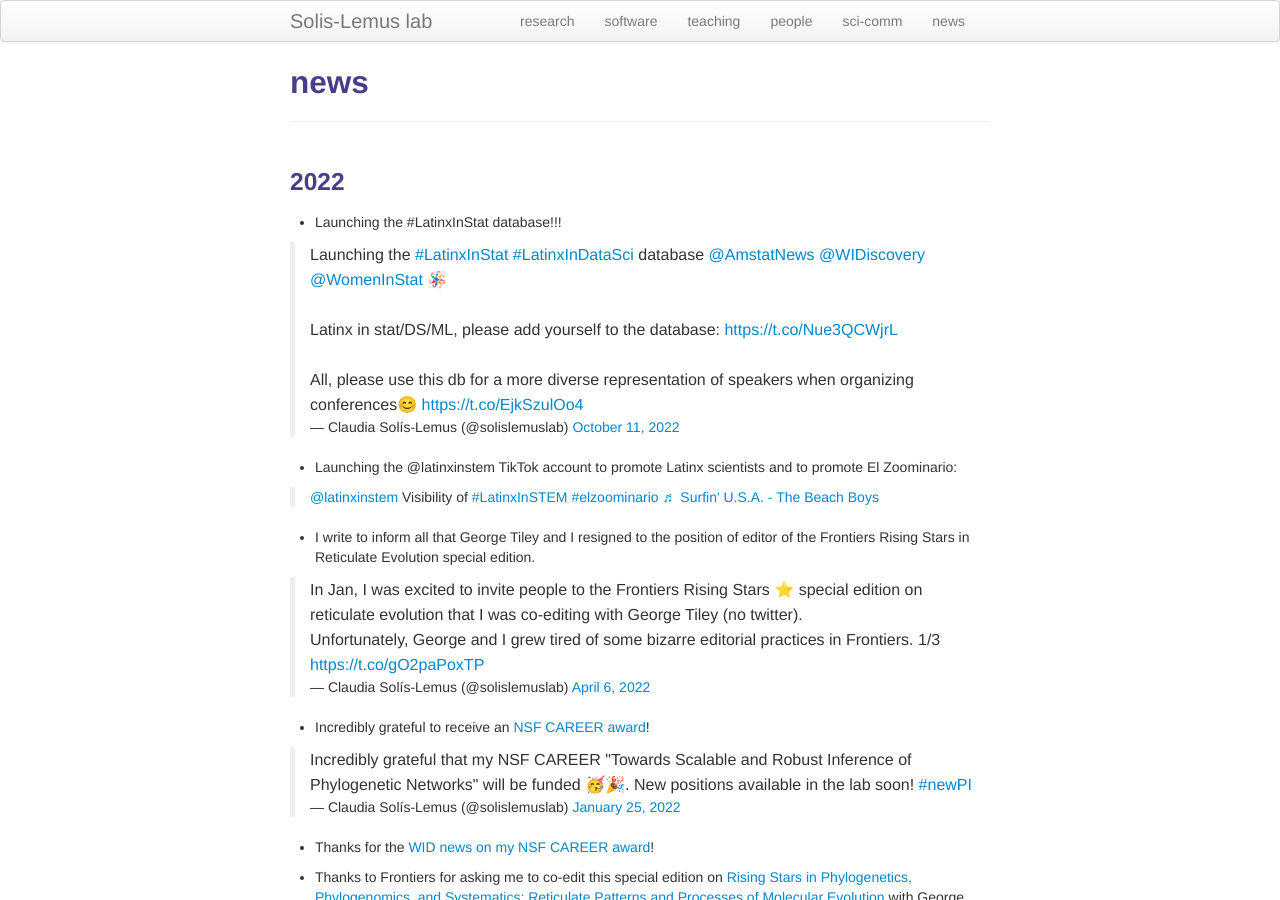
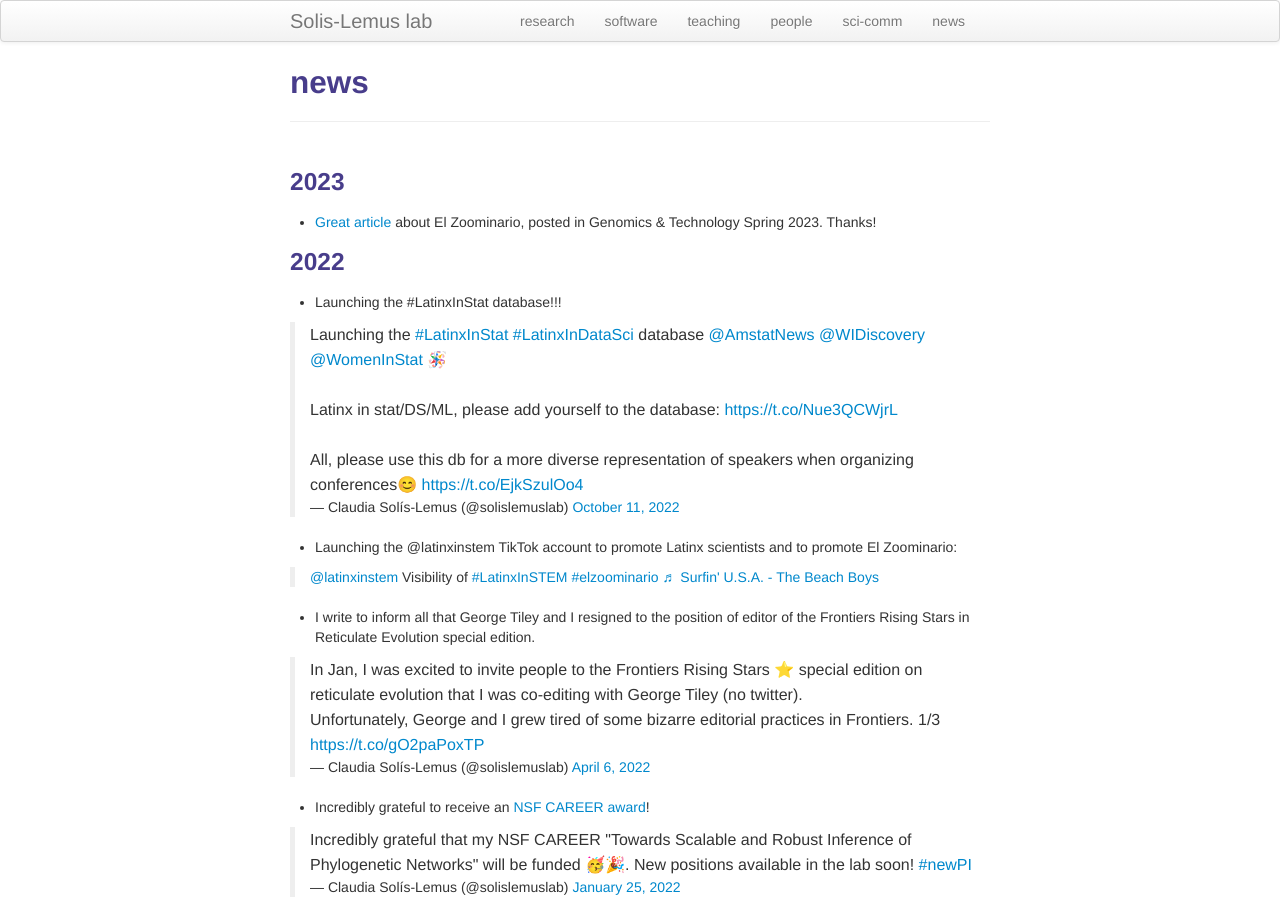
Before and after one commit to solislemuslab/solislemuslab.github.io, a Jekyll site: the page built from pages/news.md, in a window 1280 px wide and 900 px high. Built offline with Jekyll 4.4.1, drawn with Linux system fonts in a browser that asks for light colours; a script that is not in the unit is left out; comment, search, counter and statistics services are not loaded.

Commit message:
el zoominario article

```diff
--- a/pages/news.md
+++ b/pages/news.md
@@ -3,6 +3,10 @@ layout: page
 title: news
 description: Solis-Lemus lab
 ---
+
+### 2023
+
+- [Great article](https://cgsi.wisc.edu/2023/01/23/el-zoominario/) about El Zoominario, posted in Genomics & Technology Spring 2023. Thanks!
 
 ### 2022
 
```
